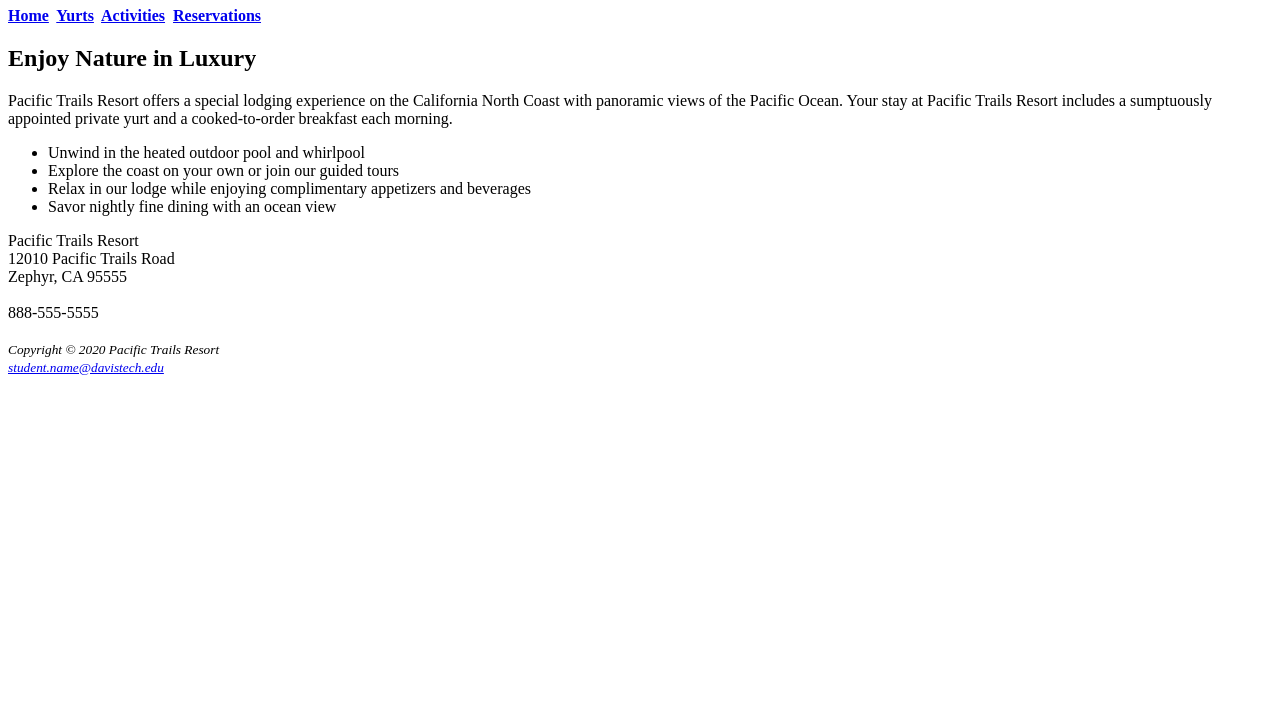
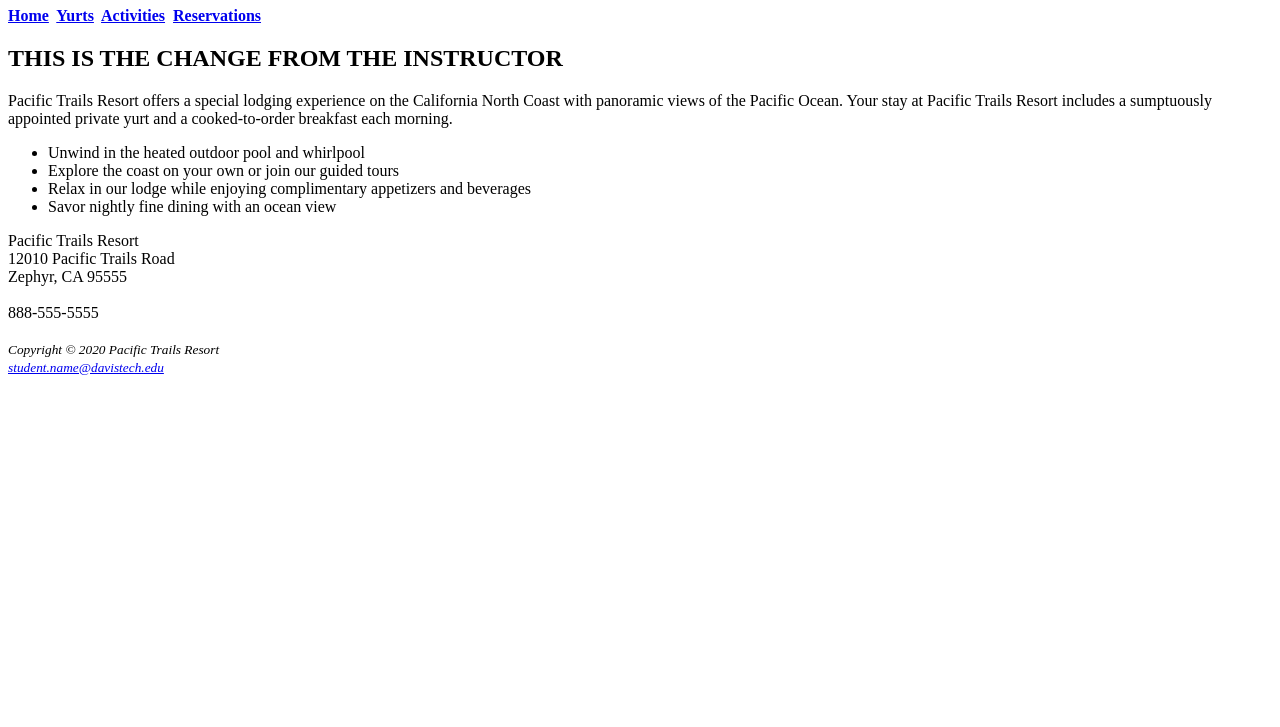
Before and after one commit to Claudine-Simonsen/s8-fork-and-clone, a plain HTML site: page index.html in a window 1280 px wide. Shown: the part 73-800 px from the top of the page. Drawn offline with Linux system fonts and the light colour scheme.

Commit message:
Update index.html

```diff
--- a/index.html
+++ b/index.html
@@ -24,7 +24,7 @@
 	</nav>
 
 	<main>
-		<h2>Enjoy Nature in Luxury</h2>
+		<h2>THIS IS THE CHANGE FROM THE INSTRUCTOR</h2>
 		<p>Pacific Trails Resort offers a special lodging experience on the
 			California North Coast with panoramic views of the Pacific Ocean. Your stay at Pacific Trails Resort
 			includes a sumptuously appointed private yurt and a cooked-to-order breakfast each morning.</p>
```
